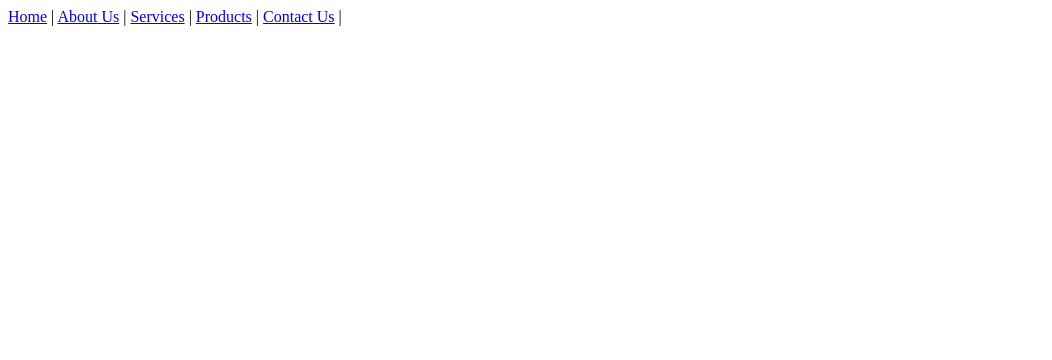
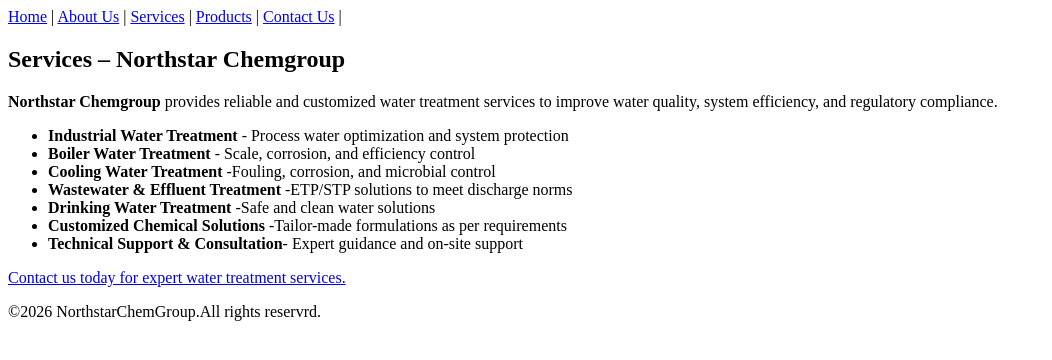
Before and after one commit to pallaviugale/html_project1, a plain HTML site: page services.html in a window 1280 px wide. Shown: the whole page, without its empty margins (0-1052 px from the left). Drawn offline with Linux system fonts and the light colour scheme.

Commit message:
some changes

```diff
--- a/services.html
+++ b/services.html
@@ -17,5 +17,38 @@
 
 
     </nav>
+
+    <section class="services">
+  <div class="container">
+    <h2>Services – Northstar Chemgroup</h2>
+
+    <p>
+      <strong>Northstar Chemgroup</strong> provides reliable and customized water treatment services
+      to improve water quality, system efficiency, and regulatory compliance.
+    </p>
+
+    <ul>
+      <li><strong>Industrial Water Treatment</strong> - Process water optimization and system protection</li>
+      <li><strong>Boiler Water Treatment</strong> - Scale, corrosion, and efficiency control</li>
+      <li><strong>Cooling Water Treatment</strong> -Fouling, corrosion, and microbial control</li>
+      <li><strong>Wastewater & Effluent Treatment</strong> -ETP/STP solutions to meet discharge norms</li>
+      <li><strong>Drinking Water Treatment</strong> -Safe and clean water solutions</li>
+      <li><strong>Customized Chemical Solutions</strong> -Tailor-made formulations as per requirements</li>
+      <li><strong>Technical Support & Consultation</strong>- Expert guidance and on-site support</li>
+    </ul>
+
+    <p class="cta">
+      <a href="contact.html">Contact us today for expert water treatment services.</a>
+    </p>
+  </div>
+</section>
+
+
+    <footer>
+        <p>&copy;2026 NorthstarChemGroup.All rights reservrd.
+        </p>
+    </footer>
+
+
 </body>
 </html>
```
Also changed, not shown: about.html (+5 -0 lines), contact.html (+6 -0 lines), index.html (+6 -1 lines), product.html (+5 -0 lines).
